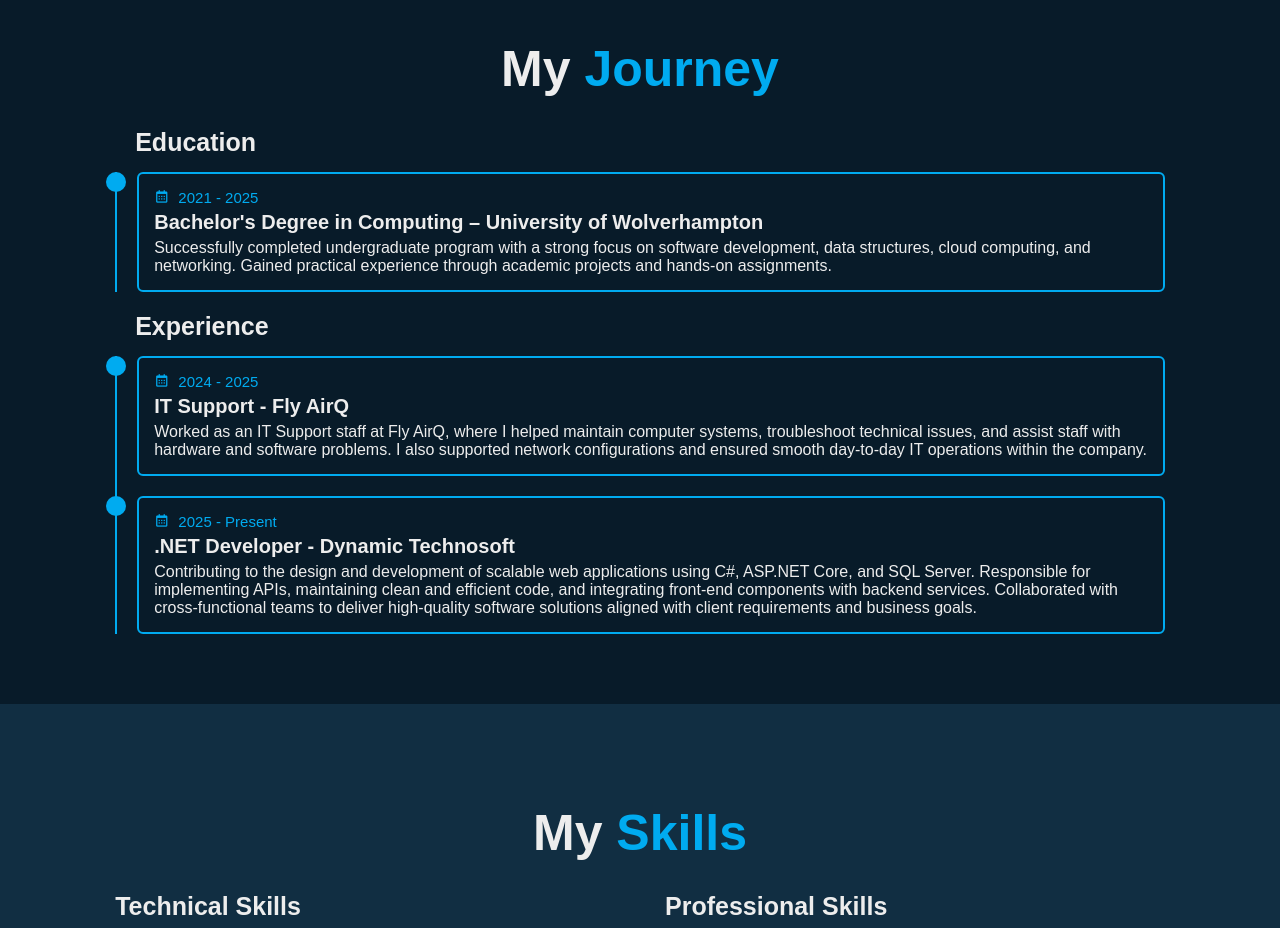
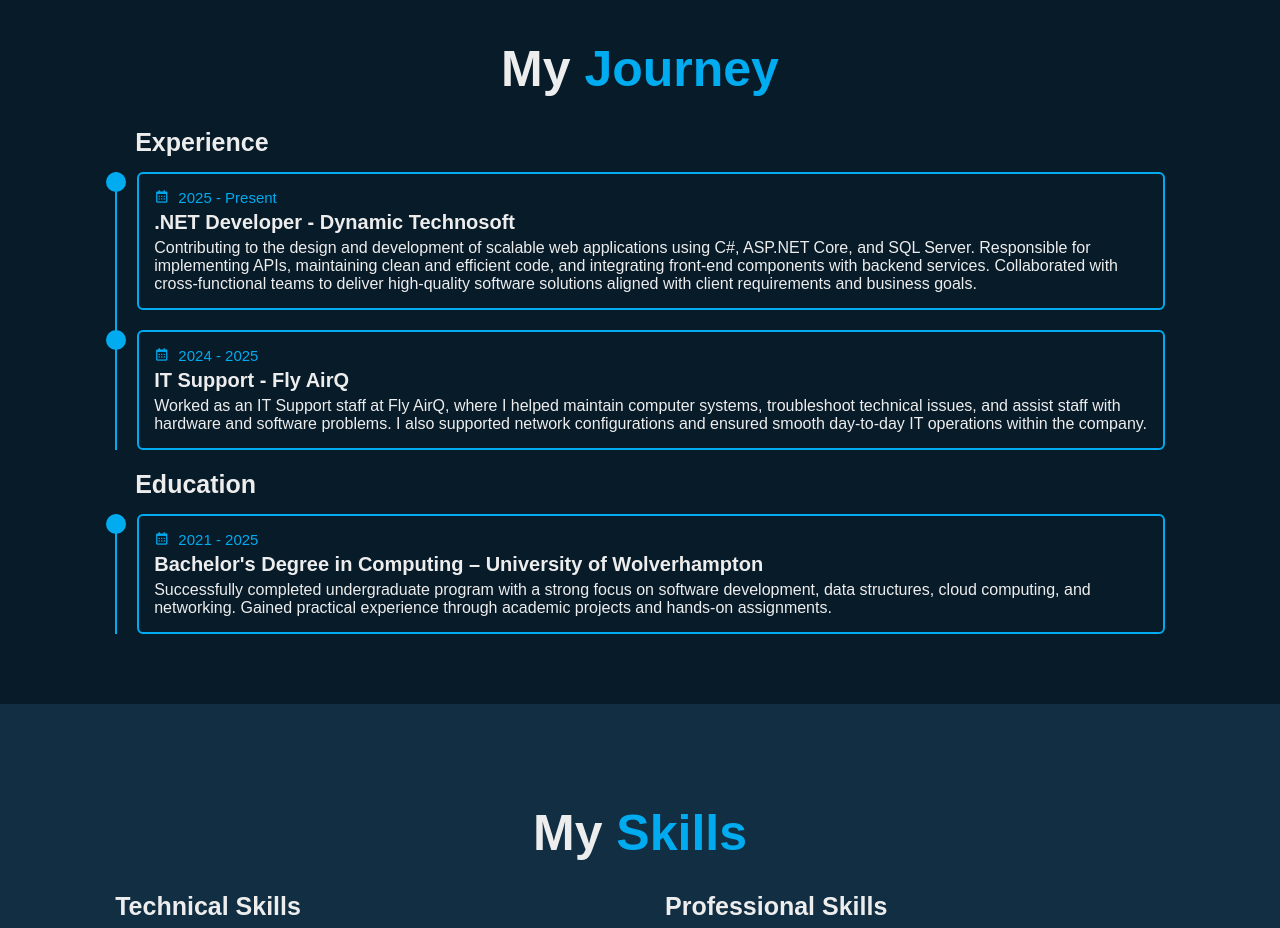
Before and after one commit to Sumit-Shah/Portfolio, a plain HTML site: page index.html in a window 1280 px wide. Shown: the part 1660-2588 px from the top of the page. Drawn offline with nearby package versions, Linux system fonts and the light colour scheme.

Commit message:
Corrected The UI

```diff
--- a/index.html
+++ b/index.html
@@ -49,12 +49,10 @@
                 <h3>Learner</h3>
             </div>
             <br>
-            <br>
            <p class="info">An enthusiastic and detail-oriented .NET Developer with hands-on experience in software development, QA testing, and IT support.
             I specialize in building robust web applications using C#, ASP.NET Core, and SQL Server, and I’m skilled in technologies like JavaScript, HTML, CSS, and cloud platforms such as Azure and AWS.
             Passionate about problem-solving and continuous learning, I thrive in dynamic tech environments and enjoy transforming innovative ideas into reliable, high-performing software solutions.
             </p>
-            <br>
             <br>
             <div class="btn-box">
                 <a href="#" class="btn">Hire Me </a>
@@ -105,7 +103,29 @@
     <!-- Education Section  -->
      <section class="education" id="education">
         <h2 class="heading">My <span>Journey</span></h2>
-        <div class="education-row">
+            <div class="education-row">
+             <div class="education-column">
+                <h3 class="title">Experience</h3>
+                <div class="education-box">
+                    <div class="education-content">
+                        <div class="content">
+                            <div class="year"><i class='bx bx-calendar'></i> 2025 - Present</div>
+                            <h3>.NET Developer - Dynamic Technosoft</h3>
+                            <p>Contributing to the design and development of scalable web applications using C#, ASP.NET Core, and SQL Server. Responsible for implementing APIs, maintaining clean and efficient code, and integrating front-end components with backend services. Collaborated with cross-functional teams to deliver high-quality software solutions aligned with client requirements and business goals.</p>
+                        </div>
+                    </div>
+
+                    <div class="education-content">
+                        <div class="content">
+                            <div class="year"><i class='bx bx-calendar'></i> 2024 - 2025</div>
+                            <h3>IT Support - Fly AirQ</h3>
+                            <p>Worked as an IT Support staff at Fly AirQ, where I helped maintain computer systems, troubleshoot technical issues, and assist staff with hardware and software problems. I also supported network configurations and ensured smooth day-to-day IT operations within the company.</p>
+                        </div>
+                    </div>
+                </div>
+                </div>
+
+            </div>
 
             <div class="education-column">
                 <h3 class="title">Education</h3>
@@ -119,40 +139,6 @@
                                 Gained practical experience through academic projects and hands-on assignments.</p>
                         </div>
                     </div>
-
-                    <!-- <div class="education-content">
-                        <div class="content">
-                            <div class="year"><i class='bx bx-calendar'></i> 2017 - 2018</div>
-                            <h3>Bachelors degree - University of Wolverhapton</h3>
-                            <p>Lorem ipsum dolor sit amet, consectetur adipisicing elit. Deserunt explicabo necessitatibus ab earum modi possimus magnam nihil vitae. Mollitia, quasi.</p>
-                        </div>
-                    </div>
-                </div> -->
-            </div>
-
-            <div class="education-column">
-                <h3 class="title">Experience</h3>
-                <div class="education-box">
-                    <div class="education-content">
-                        <div class="content">
-                            <div class="year"><i class='bx bx-calendar'></i> 2024 - 2025</div>
-                            <h3>IT Support - Fly AirQ</h3>
-                            <p>
-                                Worked as an IT Support staff at Fly AirQ, where I helped maintain computer systems, troubleshoot technical issues, and assist staff with hardware and software problems. I also supported network configurations and ensured smooth day-to-day IT operations within the company.
-                            </p>
-                        </div>
-                    </div>
-                    <div class="education-content">
-                    <div class="content">
-                        <div class="year"><i class='bx bx-calendar'></i> 2025 - Present</div>
-                        <h3>.NET Developer - Dynamic Technosoft</h3>
-                        <p>Contributing to the design and development of scalable web applications using C#, ASP.NET Core, and SQL Server.
-                        Responsible for implementing APIs, maintaining clean and efficient code, and integrating front-end components with backend services.
-                        Collaborated with cross-functional teams to deliver high-quality software solutions aligned with client requirements and business goals.</p>
-                    </div>
-                </div>
-                </div>
-
             </div>
         </div>
      </section>
```
